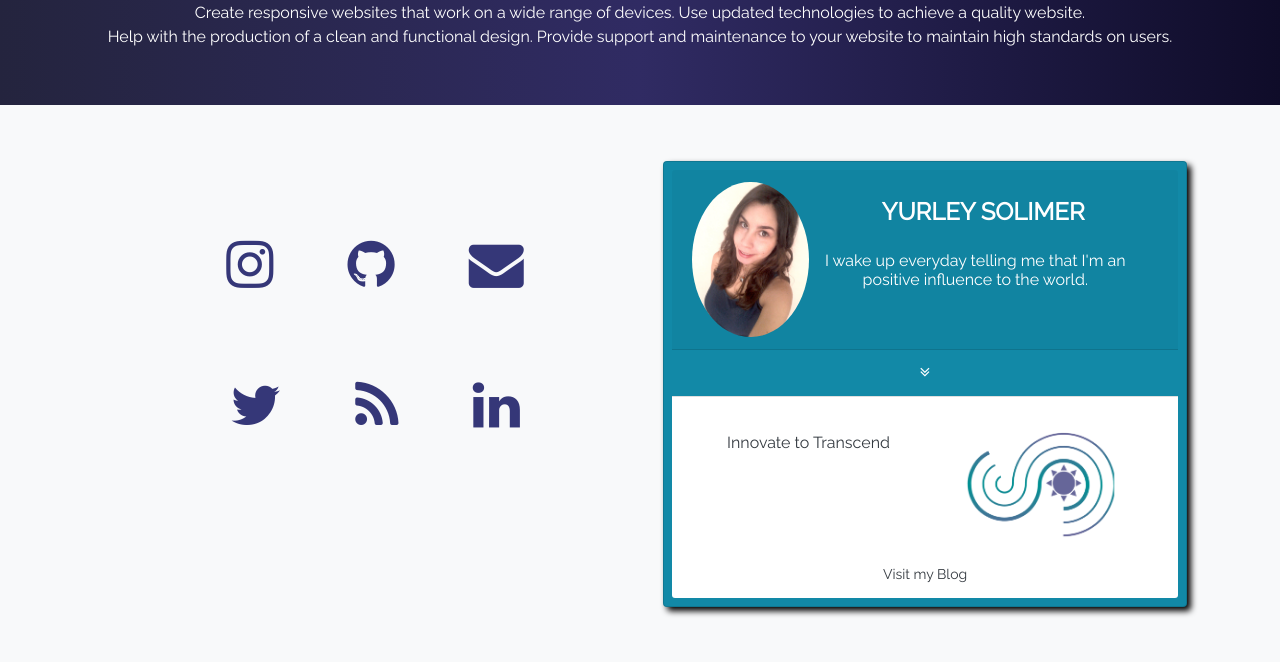
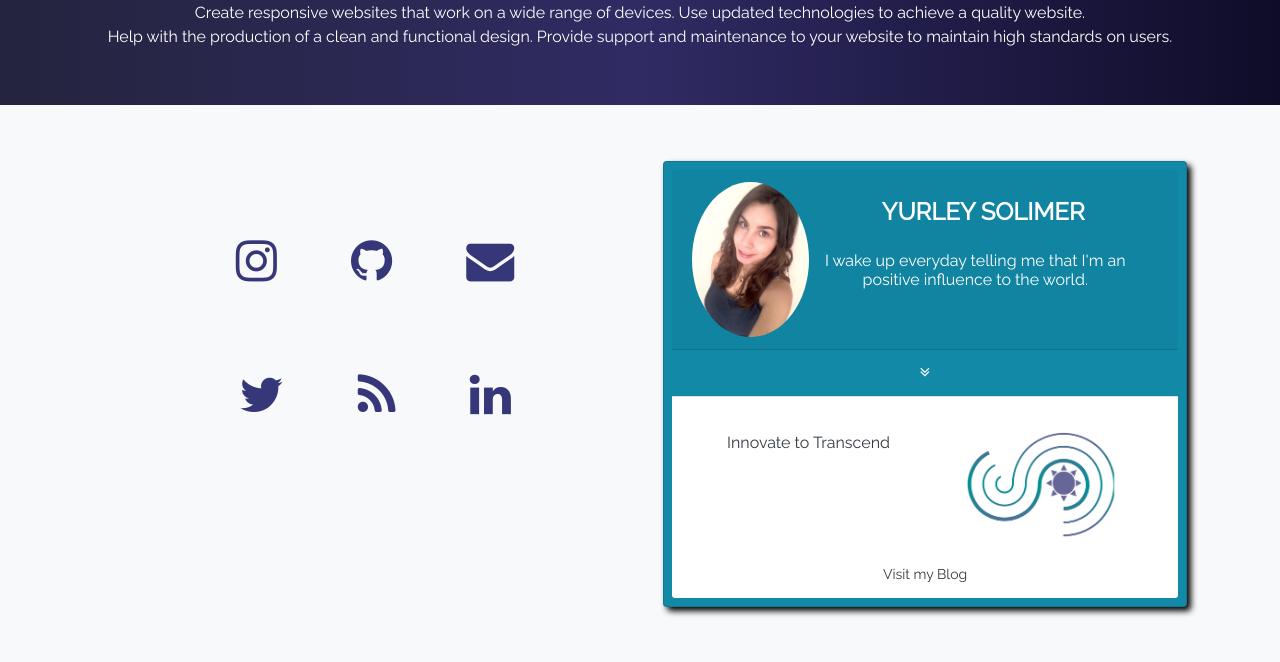
Before and after one commit to YurleySolimer/Portfolio, a PHP site: page / in a window 1280 px wide. Shown: the part 1065-1727 px from the top of the page. Run offline with PHP 8.4, Linux system fonts and the light colour scheme; some libraries are stand-ins or nearby versions.

Commit message:
cambiando rss

```diff
--- a/styles.css
+++ b/styles.css
@@ -167,7 +167,7 @@ body {
 }
 
 .social i {
-  font-size: 55px;
+  font-size: 48px;
   margin: 10% 5% 0%;
   padding: 2%;
   color: rgb(53, 55, 120);
```
